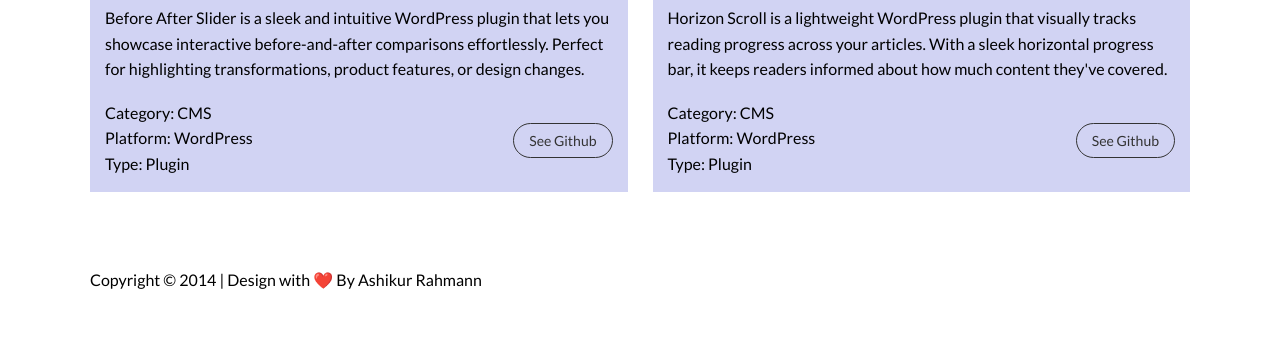
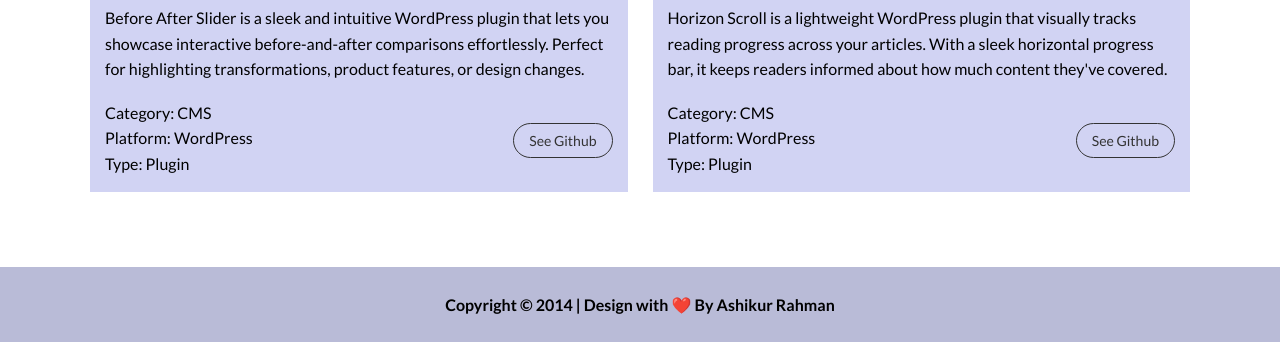
Before and after one commit to ashikurrahmanbd/ashikurrahmanbd.github.io, a website: page index.html in a window 1280 px wide. Shown: the part 2620-2962 px from the top of the page. Before the commit the page ends 2912 px from the top, so only its background shows below. Drawn offline with Linux system fonts and the light colour scheme.

Commit message:
Footer finalized

```diff
--- a/assets/sass/style.scss
+++ b/assets/sass/style.scss
@@ -511,18 +511,18 @@ header{
 
         margin-top: 20px;
         display: flex;
+        gap: 25px;
         @include mixins.responsive(small){
             flex-direction: column;
         }
-        gap: 25px;
 
         .single-project{
 
             width: 50%;
+            background-color: vars.$section-gradient2;
             @include mixins.responsive(small){
                 width: 100%;
             }
-            background-color: vars.$section-gradient2;
 
             .project-thumb{
 
@@ -573,3 +573,20 @@ header{
     }
 
 }
+//End of technology I used
+
+/***************** Start Footer Section ***********************/
+
+
+.footer{
+    background-color: #b9bbd7;
+    padding: 25px 0;
+
+    p{
+        font-weight: bold;
+        text-align: center;
+    }
+}
+
+
+/**************** End of Footer Section **********************/
--- a/index.html
+++ b/index.html
@@ -714,7 +714,7 @@
 
     <footer class="footer">
         <div class="site-container">
-            <p>Copyright &copy; 2014 | Design with ❤️ By Ashikur Rahmann</p>
+            <p>Copyright &copy; 2014 | Design with ❤️ By Ashikur Rahman</p>
         </div>
     </footer>
 
```
Also changed, not shown: assets/css/gen-css.css, 1 other file.
